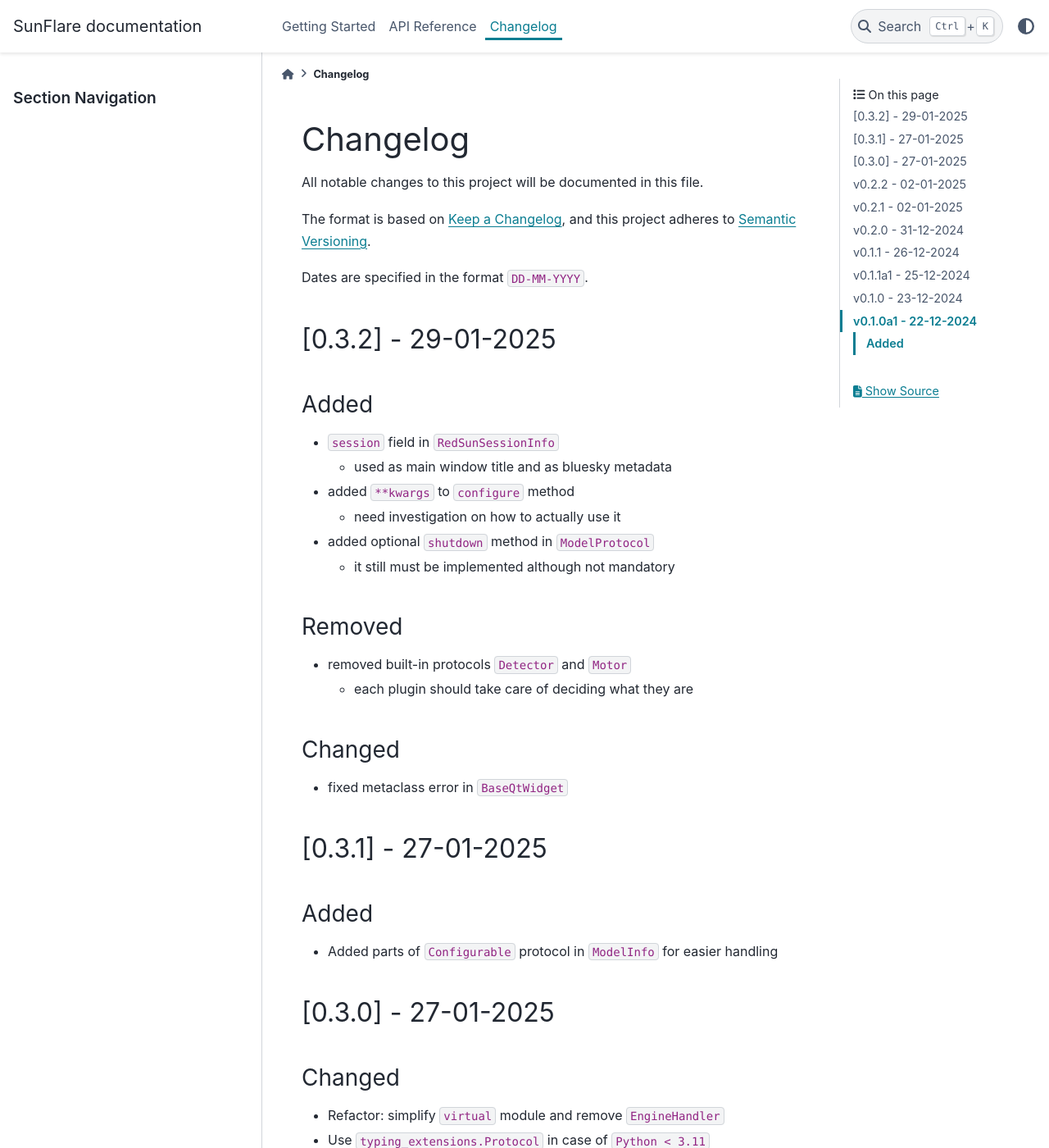
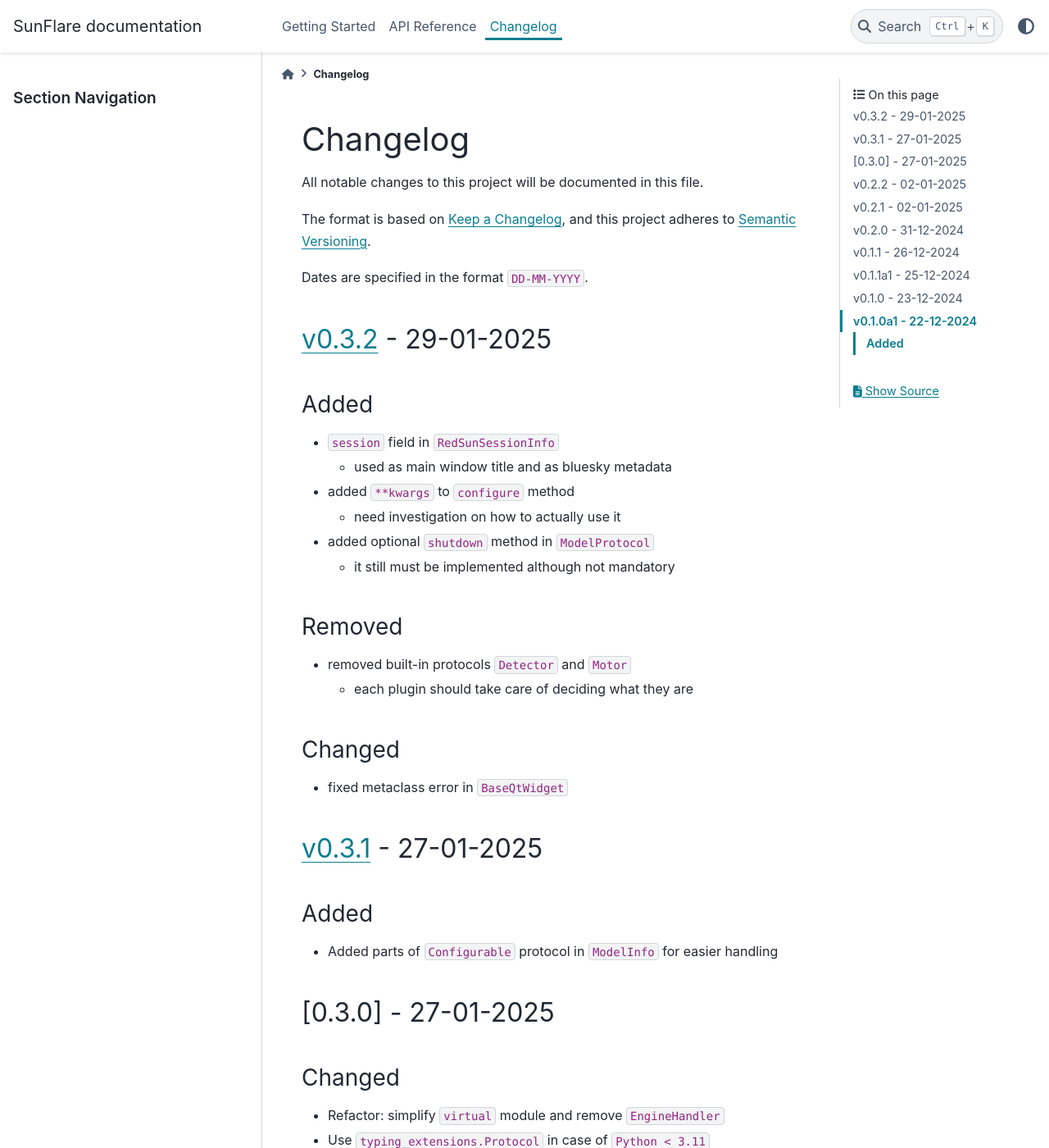
Before and after one commit to redsun-acquisition/sunflare, a Sphinx documentation site: the page built from docs/changelog.md, in a window 1280 px wide and 1400 px high. Shown: the whole window at 82% size. Built offline with Sphinx 7.4.7 and the PyData theme 0.15.4, drawn with Linux system fonts in a browser that asks for light colours.

Commit message:
Fix broken link

```diff
--- a/docs/changelog.md
+++ b/docs/changelog.md
@@ -7,7 +7,7 @@ and this project adheres to [Semantic Versioning](https://semver.org/spec/v2.0.0
 
 Dates are specified in the format `DD-MM-YYYY`.
 
-## [0.3.2] - 29-01-2025
+## [v0.3.2] - 29-01-2025
 
 ### Added
 
@@ -25,7 +25,7 @@ Dates are specified in the format `DD-MM-YYYY`.
 ### Changed
 - fixed metaclass error in `BaseQtWidget`
 
-## [0.3.1] - 27-01-2025
+## [v0.3.1] - 27-01-2025
 
 ### Added
 
```
